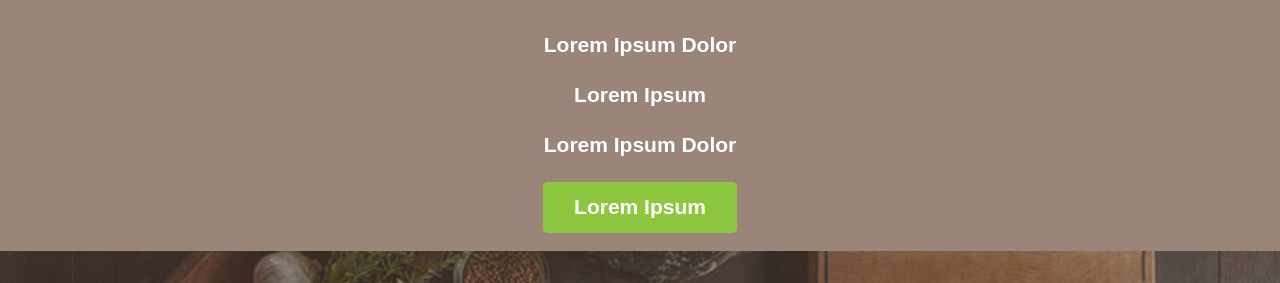
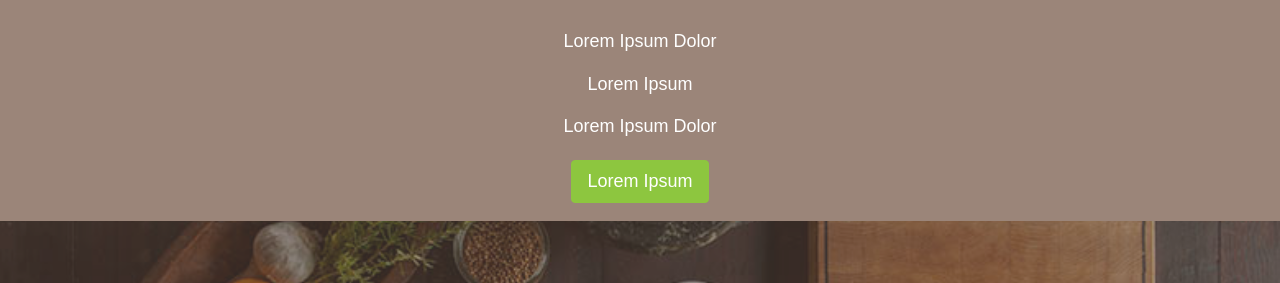
Before and after one commit to tjsantos/css, a website: page index.html in a window 1280 px wide. Shown: the part 85-368 px from the top of the page. Drawn offline with Linux system fonts and the light colour scheme.

Commit message:
desktop and mobile button

```diff
--- a/stylesheet.scss
+++ b/stylesheet.scss
@@ -208,6 +208,12 @@ a {
   border-radius: 4px;
 
   transition: all 0.3s ease 0s;
+
+  @include small-and-above() {
+    padding: 10px 15px;
+    font-size: (18/16) + 0em;
+    font-weight: normal;
+  }
 }
 
 .btn--primary {
```
Also changed, not shown: stylesheet.css.
